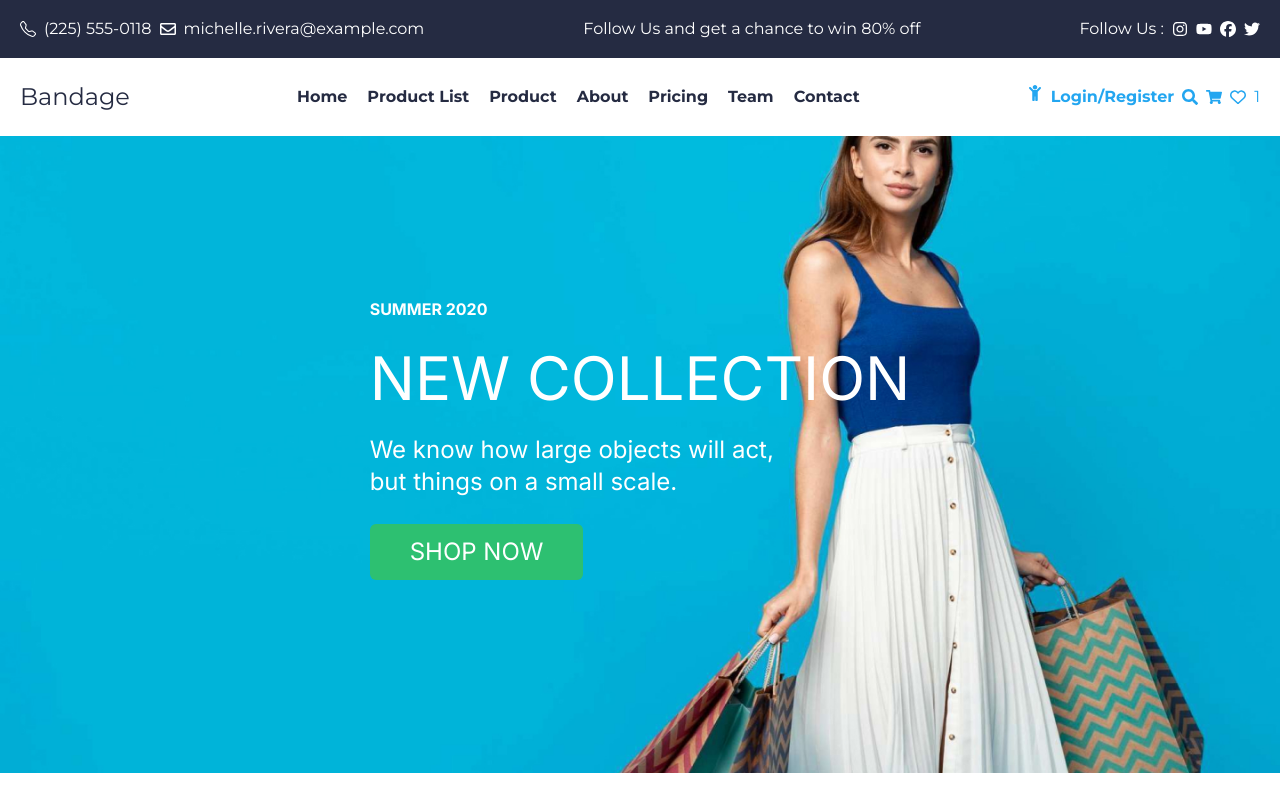
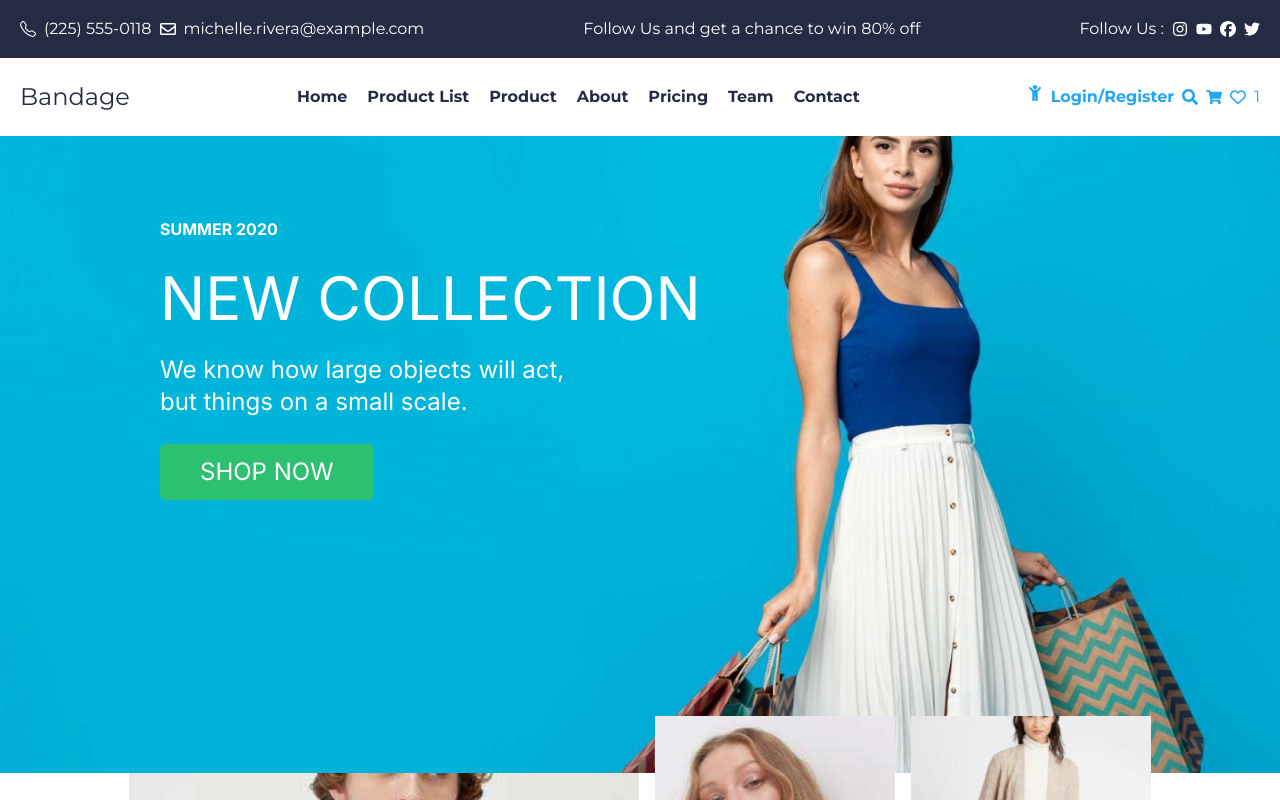
Before and after one commit to TanveerTahir/hackathone-project5-ui, a Next.js app: page /home in a window 1280 px wide. Shown: the top 800 px of the page. Built offline with nearby package versions, Linux system fonts and the light colour scheme.

Commit message:
hero set

```diff
--- a/src/components/Hero.tsx
+++ b/src/components/Hero.tsx
@@ -20,14 +20,14 @@ const Hero = () => {
             height={716}
             />
             </div>
-            <div className="relative  flex w-full place-items-center place-content-center justify-center items-center justify-items-center p-20 ">
-            <div className="flexbox text-white items-center justify-center place-items-left place-content-center leading-relaxed p-20">
+            <div className="relative  flex w-full items-center pl-20 pt-20 ">
+            <div className="md:flex-col text-white  justify-centr  place-content-center leading-relaxed pl-20">
 
 <p className="font-bold text-1xl">SUMMER 2020</p> <br />
 <h1 className="text-6xl">NEW COLLECTION</h1><br />
 <p className="text-2xl">We know how large objects will act, <br />
     but things on a small scale.</p> <br />
-    <button className="bg-snbtn text-2xl py-3 px-10 rounded-md ">SHOP NOW</button>
+    <button className="bg-snbtn text-2xl py-3 px-10 rounded-md hover:bg-white hover:text-snbtn">SHOP NOW</button>
             </div>
 
             </div>
```
